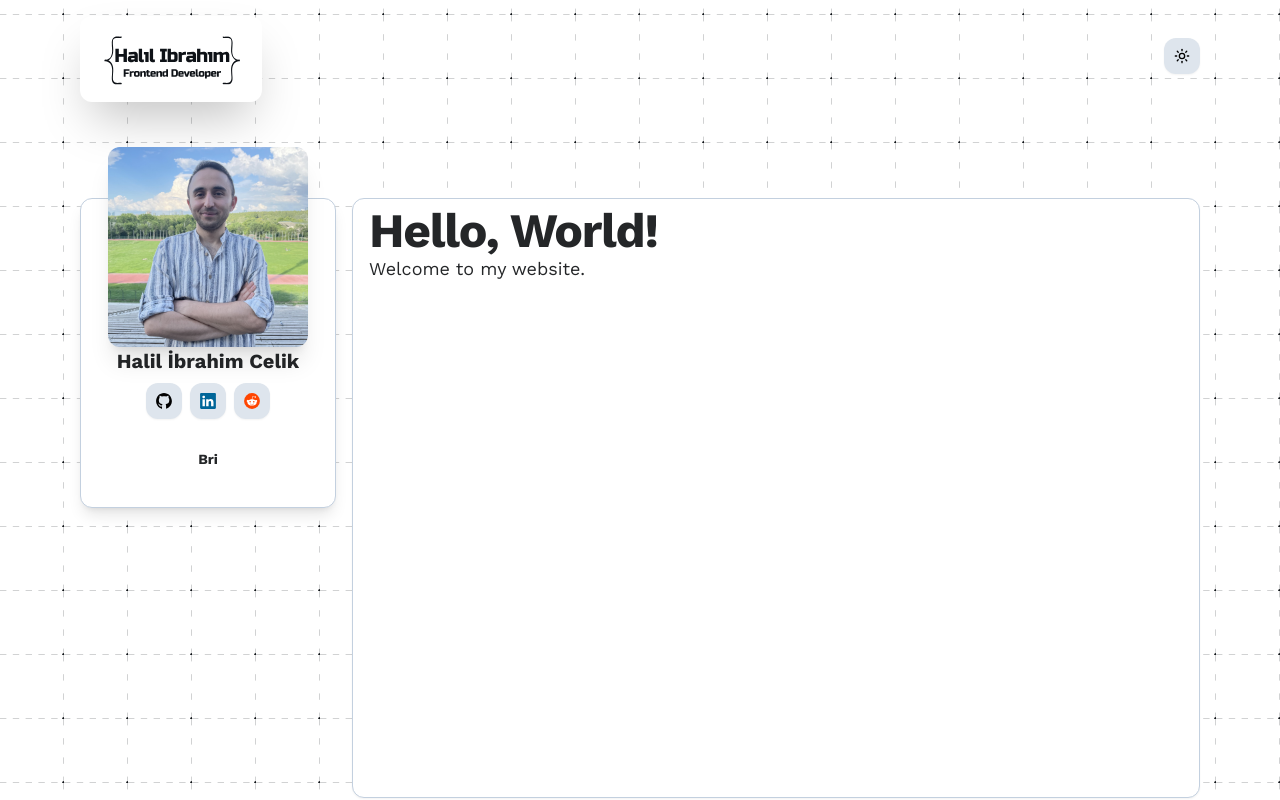
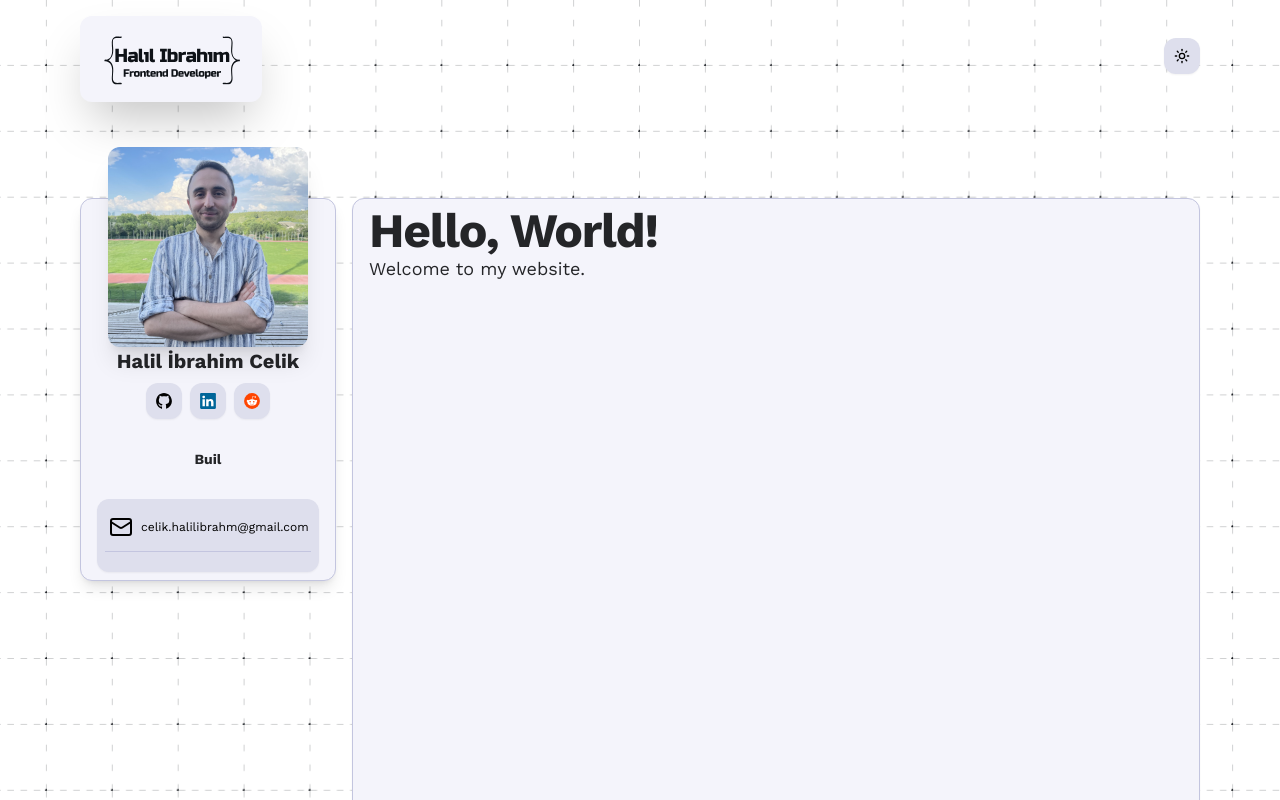
Before and after one commit to halilibrahimcelik/portfolio, a Next.js app: page / in a window 1280 px wide. Shown: the top 800 px of the page. Built offline with nearby package versions, Linux system fonts and the light colour scheme.

Commit message:
feat: add sonner for toast notifications and update layout with social media links

```diff
--- a/package.json
+++ b/package.json
@@ -20,6 +20,7 @@
     "react": "^19.0.0",
     "react-dom": "^19.0.0",
     "react-type-animation": "^3.2.0",
+    "sonner": "^1.7.4",
     "tailwind-merge": "^3.0.1",
     "tailwindcss-animate": "^1.0.7"
   },
--- a/src/app/(main)/layout.tsx
+++ b/src/app/(main)/layout.tsx
@@ -13,7 +13,7 @@ const MainLayout = ({ children }: { children: React.ReactNode }) => {
           <ThemeToggle />
         </div>
       </div>
-      <div className='flex gap-4  mt-20 relative min-h-[calc(100vh-200px)]'>
+      <div className='flex gap-4  mt-20 relative min-h-[140vh]'>
         <StickyHeader />
         <Card asChild className='flex-grow '>
           <main>{children}</main>
--- a/src/app/globals.css
+++ b/src/app/globals.css
@@ -7,27 +7,76 @@ body {
 }
 
 @layer base {
-  :root {
-    --background: 213 100% 100%;
+  /* :root {
+    --background: 213 77% 95%;
     --foreground: 213 5% 10%;
-    --card: 213 50% 100%;
+    --card: 213 50% 90%;
     --card-foreground: 213 5% 15%;
-    --popover: 213 100% 100%;
-    --popover-foreground: 213 100% 10%;
+    --popover: 213 77% 95%;
+    --popover-foreground: 213 95% 10%;
+    --primary: 213 100% 69%;
+    --primary-foreground: 0 0% 0%;
+    --secondary: 213 30% 83%;
+    --secondary-foreground: 0 0% 0%;
+    --muted: 175 30% 85%;
+    --muted-foreground: 213 5% 40%;
+    --accent: 175 30% 83%;
+    --accent-foreground: 213 5% 15%;
+    --destructive: 0 77% 50%;
+    --destructive-foreground: 213 5% 90%;
+    --border: 213 30% 82%;
+    --input: 213 30% 50%;
+    --ring: 213 100% 69%;
+      --bg-color: #0e1217;
+    --grid-color: #a8b3cf;
+    --star-color: #a8b3cf;
+
+  }
+
+  .dark {
+    --background: (213, 24%, 7%);
+    --foreground: 213 5% 100%;
+    --card: (213, 24%, 7%);
+    --card-foreground: 213 5% 100%;
+    --popover: 213 50% 5%;
+    --popover-foreground: 213 5% 100%;
     --primary: 213 15% 90%;
     --primary-foreground: 0 0% 0%;
-    --secondary: 213 30% 90%;
-    --secondary-foreground: 0 0% 0%;
-    --muted: 175 30% 95%;
-    --muted-foreground: 213 5% 40%;
-    --accent: 175 30% 90%;
-    --accent-foreground: 213 5% 15%;
+    --secondary: 213 30% 20%;
+    --secondary-foreground: 0 0% 100%;
+    --muted: 175 30% 25%;
+    --muted-foreground: 213 5% 65%;
+    --accent: 175 30% 25%;
+    --accent-foreground: 213 5% 95%;
     --destructive: 0 100% 50%;
     --destructive-foreground: 213 5% 100%;
-    --border: 213 30% 82%;
+    --border: 213 30% 50%;
     --input: 213 30% 50%;
     --ring: 213 15% 90%;
     --radius: 0.5rem;
+  } */
+
+  :root {
+    --background: 237 79% 97%;
+    --foreground: 237 5% 10%;
+    --card: 237 50% 97%;
+    --card-foreground: 237 5% 15%;
+    --popover: 237 79% 97%;
+    --popover-foreground: 237 95% 10%;
+    --primary: 237 100% 91%;
+    --primary-foreground: 0 0% 0%;
+    --secondary: 237 30% 90%;
+    --secondary-foreground: 0 0% 0%;
+    --muted: 199 30% 95%;
+    --muted-foreground: 237 5% 40%;
+    --accent: 199 30% 90%;
+    --accent-foreground: 237 5% 15%;
+    --destructive: 0 79% 50%;
+    --destructive-foreground: 237 5% 97%;
+    --border: 237 30% 82%;
+    --input: 237 30% 50%;
+    --ring: 237 100% 91%;
+    --radius: 1rem;
     --bg-color: #0e1217;
     --grid-color: #a8b3cf;
     --star-color: #a8b3cf;
@@ -52,8 +101,30 @@ body {
     --border: 213 30% 50%;
     --input: 213 30% 50%;
     --ring: 213 15% 90%;
-    --radius: 0.5rem;
+    --radius: 1rem;
   }
+  /* .dark {
+    --background: 237 50% 10%;
+    --foreground: 237 5% 97%;
+    --card: 237 50% 10%;
+    --card-foreground: 237 5% 97%;
+    --popover: 237 50% 5%;
+    --popover-foreground: 237 5% 97%;
+    --primary: 237 100% 91%;
+    --primary-foreground: 0 0% 0%;
+    --secondary: 237 30% 20%;
+    --secondary-foreground: 0 0% 100%;
+    --muted: 199 30% 25%;
+    --muted-foreground: 237 5% 65%;
+    --accent: 199 30% 25%;
+    --accent-foreground: 237 5% 95%;
+    --destructive: 0 79% 50%;
+    --destructive-foreground: 237 5% 97%;
+    --border: 237 30% 50%;
+    --input: 237 30% 50%;
+    --ring: 237 100% 91%;
+    --radius: 1rem;
+  } */
 }
 
 @layer base {
--- a/src/app/layout.tsx
+++ b/src/app/layout.tsx
@@ -3,6 +3,7 @@ import { Work_Sans, Open_Sans } from 'next/font/google';
 import './globals.css';
 import { ThemeProvider } from '@/providers/ThemeProvider';
 import BgIcon from '@/components/icons/BgIcon';
+import { Toaster } from '@/components/ui/sonner';
 
 const workSans = Work_Sans({
   variable: '--font-work-sans',
@@ -36,6 +37,12 @@ export default function RootLayout({
 
             <BgIcon />
           </div>
+          <Toaster
+            className='![--width:270px] '
+            position='bottom-center'
+            visibleToasts={2}
+            duration={3000000}
+          />
         </ThemeProvider>
       </body>
     </html>
--- a/src/components/header/StickyHeader.tsx
+++ b/src/components/header/StickyHeader.tsx
@@ -9,6 +9,9 @@ import RedditIcon from '../icons/RedditIcon';
 import GithubIcon from '../icons/GithubIcon';
 import LinkedinIcon from '../icons/LinkedinIcon';
 import TextReveal from './TextPrompt';
+import { MailIcon } from 'lucide-react';
+import { SocialMedia } from '@/types';
+import { toast } from 'sonner';
 
 const StickyHeader: React.FC = () => {
   const [isSticky, setIsSticky] = useState(false);
@@ -25,7 +28,27 @@ const StickyHeader: React.FC = () => {
       window.removeEventListener('scroll', handleScroll);
     };
   }, []);
+  const handleCopyEmail = () => {
+    navigator.clipboard.writeText(SocialMedia.EMAIL);
 
+    toast.success('Email copied to clipboard', {
+      position: 'bottom-center',
+      cancel: (
+        <Button
+          onClick={() => toast.dismiss()}
+          className='absolute bottom-1 right-1'
+          size={'sm'}
+          variant={'ghost'}
+        >
+          Dismiss
+        </Button>
+      ),
+
+      icon: '📋',
+
+      richColors: true,
+    });
+  };
   return (
     <aside
       className={`transition-all h-fit  duration-300 w-64  ${
@@ -56,7 +79,7 @@ const StickyHeader: React.FC = () => {
                   aria-label='Github'
                   about='Github'
                   title='Github'
-                  href={'https://github.com/halilibrahimcelik/'}
+                  href={SocialMedia.GITHUB}
                   target='_blank'
                   rel='noopener noreferrer'
                 >
@@ -68,7 +91,7 @@ const StickyHeader: React.FC = () => {
                   aria-label='Linkedin'
                   about='Linkedin'
                   title='Linkedin'
-                  href={'https://www.linkedin.com/in/halil-ibrahim-celik/'}
+                  href={SocialMedia.LINKEDIN}
                   target='_blank'
                   rel='noopener noreferrer'
                 >
@@ -80,7 +103,7 @@ const StickyHeader: React.FC = () => {
                   aria-label='Reddit'
                   about='Reddit'
                   title='Reddit'
-                  href={'https://www.reddit.com/user/vaydaglar/'}
+                  href={SocialMedia.REDDIT}
                   target='_blank'
                   rel='noopener noreferrer'
                 >
@@ -90,8 +113,21 @@ const StickyHeader: React.FC = () => {
             </div>
           </div>
         </div>
-        <div className=''>
+        <div>
           <TextReveal />
+        </div>
+        <div className='bg-secondary py-3 px-2 text-secondary-foreground shadow-sm rounded-xl '>
+          <button
+            onClick={handleCopyEmail}
+            title='Copy Email'
+            className='text-xs flex items-center gap-2 p-1 rounded-xl  hover:bg-background  dark:hover:bg-foreground hover:text-primary-foreground'
+          >
+            {' '}
+            <MailIcon size={24} />
+            <span>{SocialMedia.EMAIL}</span>
+          </button>
+
+          <hr className='my-2' />
         </div>
       </Card>
     </aside>
--- a/src/components/icons/Logo.tsx
+++ b/src/components/icons/Logo.tsx
@@ -12,15 +12,12 @@ type Props = {
 
 const Logo = ({ width = '150', height = '70' }: Props) => {
   const { theme } = useTheme();
-  const [darkColor, setDarkColor] = useState(COLOR_PALETTE.primary_dark);
   const [lightColor, setLightColor] = useState(COLOR_PALETTE.primary_light);
 
   useEffect(() => {
     if (theme === 'dark') {
-      setDarkColor('rgba(0,0,0,0)');
       setLightColor(COLOR_PALETTE.white);
     } else {
-      setDarkColor(COLOR_PALETTE.white);
       setLightColor(COLOR_PALETTE.primary_dark);
     }
   }, [theme]);
@@ -40,7 +37,6 @@ const Logo = ({ width = '150', height = '70' }: Props) => {
           </clipPath>
         </defs>
 
-        <path fill={darkColor} d='M-37.5-37.5h450v450h-450z' />
         <path
           fill={lightColor}
           d='M78.922 226.172c-4.79-.57-10.317 1.308-14.711-1.336-4.27-2.574-3.84-8.656-3.64-12.945.44-9.692 2.773-21.297-3.907-29.547-1.586-1.957-3.594-3.543-5.84-4.54a16.9 16.9 0 0 0 3.946-2.921c3.41-3.387 5.277-7.957 6.015-12.656.828-5.297.3-10.637-.09-15.95-.203-2.738-.367-5.484-.246-8.226.09-1.985.324-4.356 1.707-5.906 1.61-1.797 4.348-2.25 6.637-2.305 3.078-.07 6.121.41 9.2.043 1.21-.14 2.241-3.14.55-2.938-4.824.575-9.785-1.027-14.398 1.086-4.434 2.035-5.852 6.817-6.055 11.328-.242 5.508.629 10.98.77 16.477.124 4.848-.301 10.016-2.829 14.277-2.433 4.11-7.133 6.895-11.96 6.219-1.044-.144-2.141 1.895-1.633 2.691.027.461.285.786.878.7 4.36-.606 8.63 1.773 11.317 5.09 3.11 3.84 4.137 8.898 4.304 13.726.192 5.395-.648 10.758-.78 16.14-.11 4.364-.036 9.798 3.874 12.63 4.567 3.308 10.614 1.238 15.758 1.851 1.262.156 2.582-2.812 1.133-2.988m0 0'
--- /dev/null
+++ b/src/components/ui/sonner.tsx
@@ -0,0 +1,32 @@
+'use client';
+
+import { useTheme } from 'next-themes';
+import { Toaster as Sonner } from 'sonner';
+
+type ToasterProps = React.ComponentProps<typeof Sonner>;
+
+const Toaster = ({ ...props }: ToasterProps) => {
+  const { theme = 'system' } = useTheme();
+
+  return (
+    <Sonner
+      position='bottom-center'
+      theme={theme as ToasterProps['theme']}
+      className='toaster group'
+      toastOptions={{
+        classNames: {
+          toast:
+            'group toast group-[.toaster]:bg-background group-[.toaster]:text-foreground group-[.toaster]:border-border group-[.toaster]:shadow-lg',
+          description: 'group-[.toast]:text-muted-foreground',
+          actionButton:
+            'group-[.toast]:bg-primary group-[.toast]:text-primary-foreground',
+          cancelButton:
+            'group-[.toast]:bg-muted group-[.toast]:text-muted-foreground',
+        },
+      }}
+      {...props}
+    />
+  );
+};
+
+export { Toaster };
--- /dev/null
+++ b/src/types/index.ts
@@ -0,0 +1,6 @@
+export enum SocialMedia {
+  GITHUB = 'https://github.com/halilibrahimcelik/',
+  LINKEDIN = 'https://www.linkedin.com/in/halil-ibrahim-celik/',
+  REDDIT = 'https://www.reddit.com/user/vaydaglar/',
+  EMAIL = 'celik.halilibrahm@gmail.com',
+}
```
Also changed, not shown: 1 other file (tests, documents, lock files or other folders).
